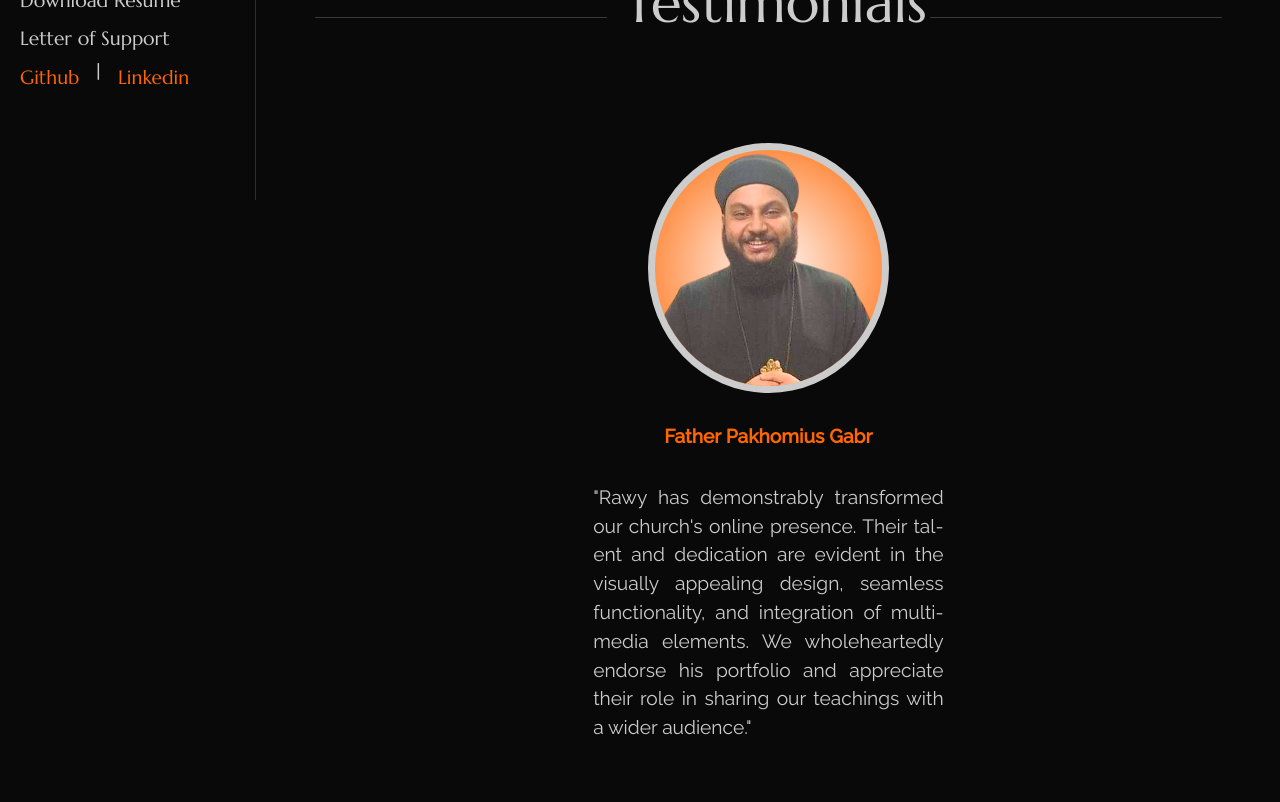
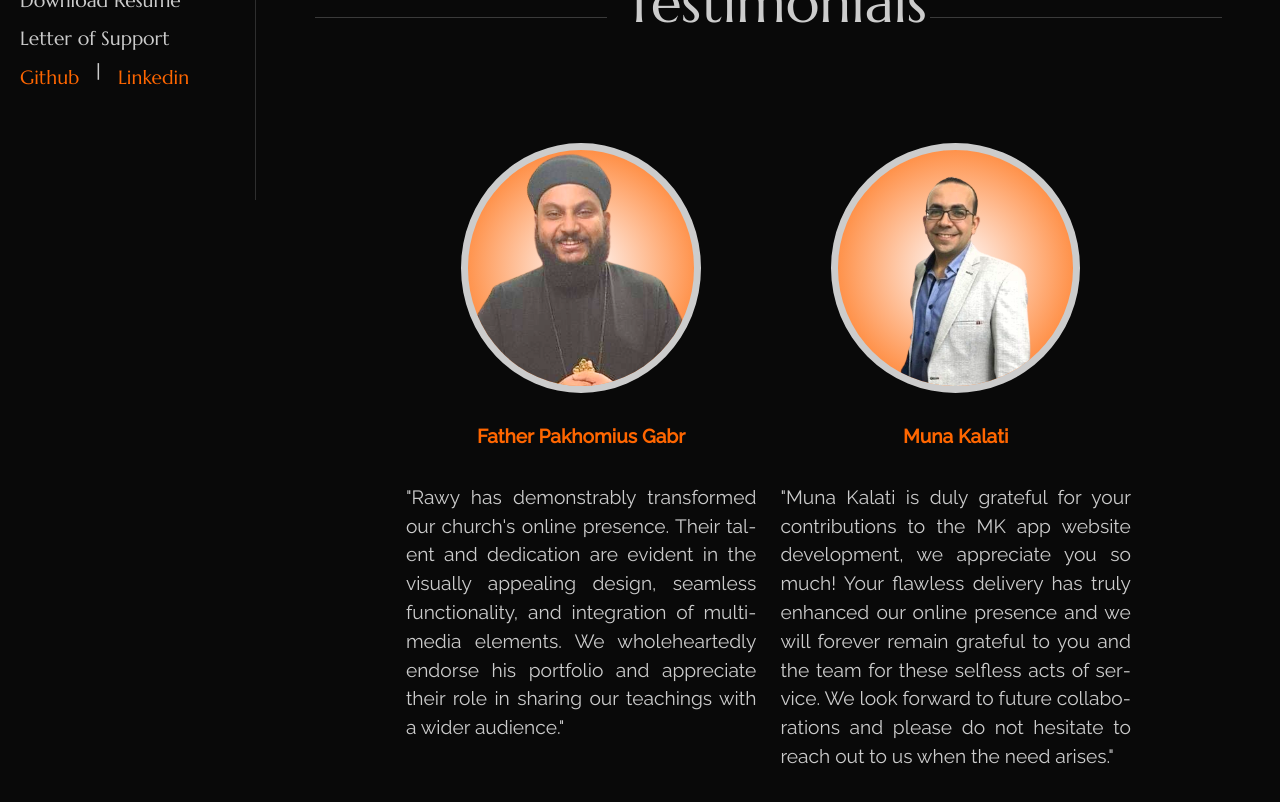
Before and after one commit to Murgany/myPortfolio, a React (Create React App) app: page / in a window 1280 px wide. Shown: the part 680-1482 px from the top of the page. Built offline with nearby package versions, Linux system fonts and the light colour scheme.

Commit message:
Update index.js

```diff
--- a/src/pages/home/index.js
+++ b/src/pages/home/index.js
@@ -172,7 +172,7 @@ export const Home = () => {
               </p>
             </div>
 
-            {/* <div className="col-sm-5 mt-5">
+          <div className="col-sm-5 mt-5">
               <div className="testimonial_item">
                 <img
                   src="/img/testimonial.png"
@@ -186,18 +186,14 @@ export const Home = () => {
                 className="py-3 text-center"
                 style={{ color: "var(--text-color-3)" }}
               >
-                <strong>Poula Banoub</strong>
+                <strong>Muna Kalati</strong>
               </p>
               <p className="content">
-                "Rawy's masterful design
-                of our website has created a user-friendly digital hub
-                for healthcare. Healthcare professionals can watch our case study
-                episodes, perticipate in serveys, and effortlessly schedule appointments
-                and connect with our team through integrated WhatsApp chat,
-                enhancing communication and streamlining healthcare services. A true
-                testament to Rawy's expertise."
+                "Muna Kalati is duly grateful for your contributions to the MK app website development, we appreciate you so much!
+Your flawless delivery has truly enhanced our online presence and we will forever remain grateful to you and the team for these selfless acts of service.
+We look forward to future collaborations and please do not hesitate to reach out to us when the need arises."
               </p>
-            </div> */}
+            </div>
           </div>
         </div>
       </section>
```
